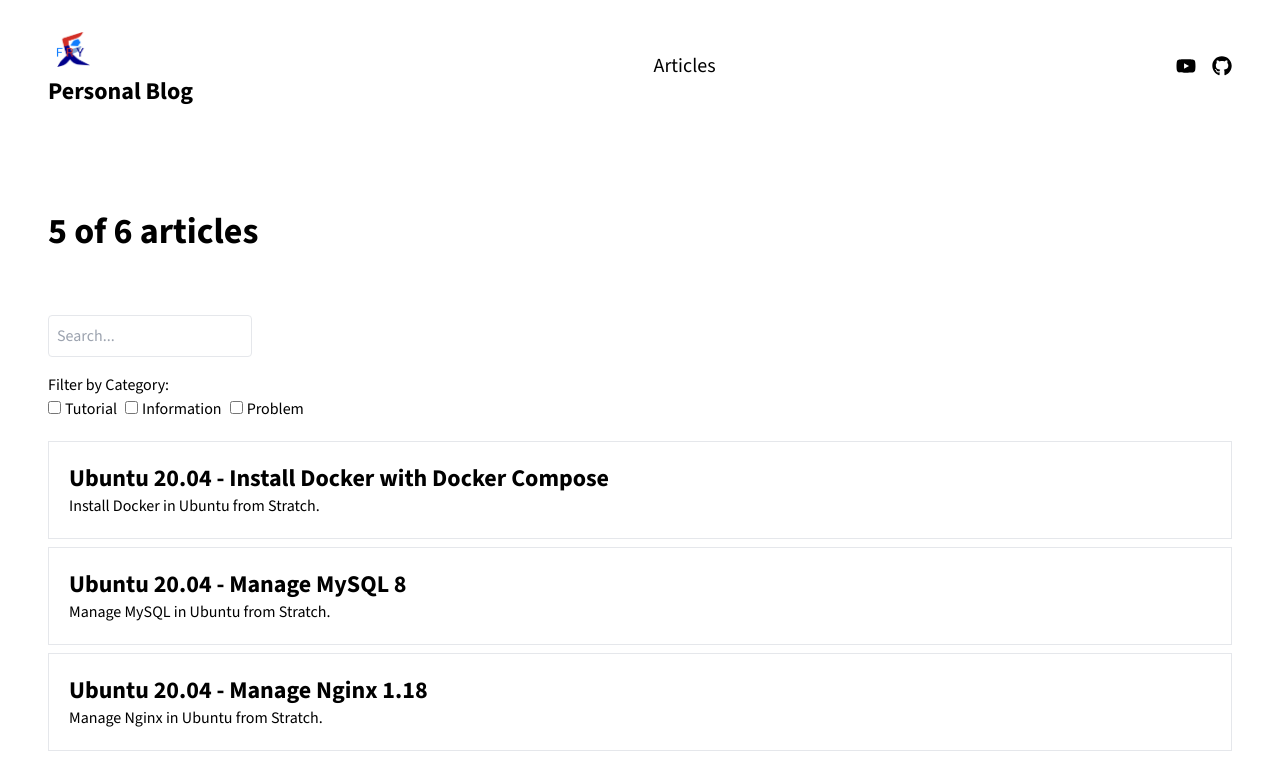
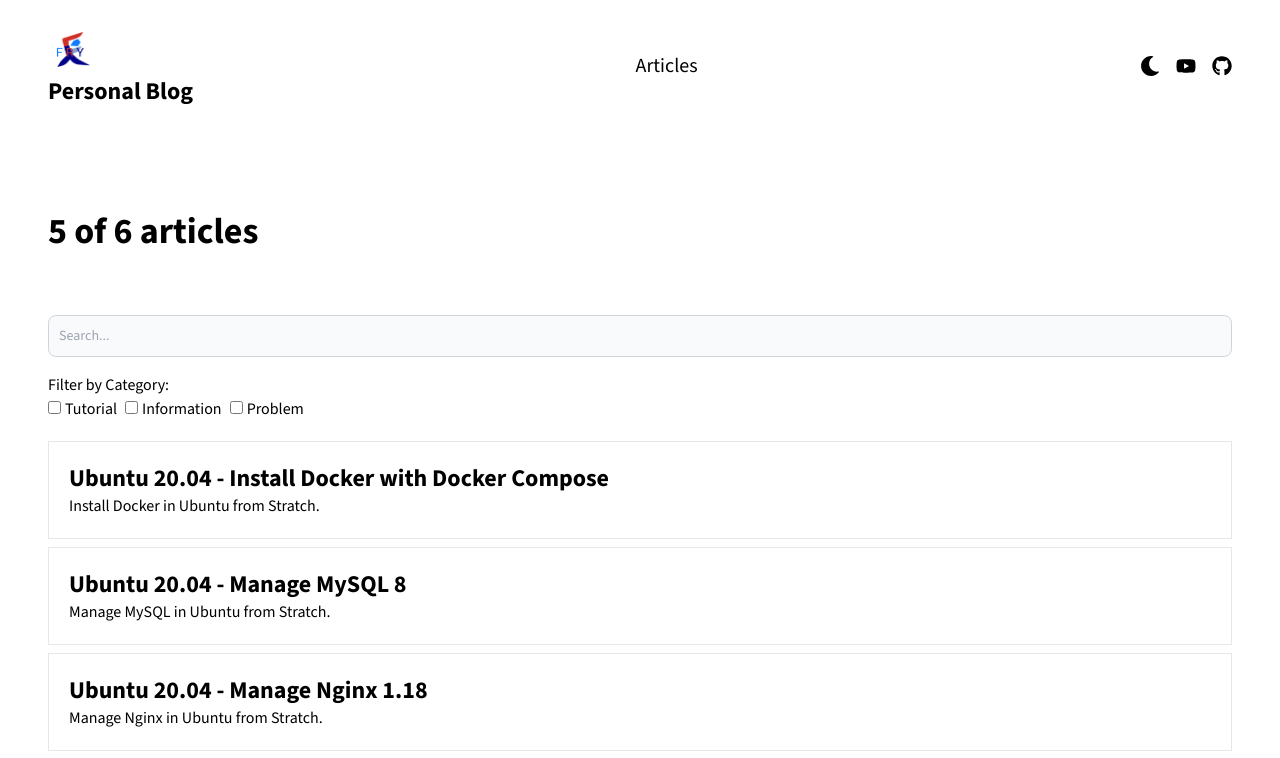
Before and after one commit to FRanggaY/personal-blog-lite, a Next.js app: page /articles in a window 1280 px wide. Shown: the top 758 px of the page. Built offline with nearby package versions, Linux system fonts and the light colour scheme.

Commit message:
update : theme toggle

```diff
--- a/src/app/(articles)/articles/[articleSlug]/page.tsx
+++ b/src/app/(articles)/articles/[articleSlug]/page.tsx
@@ -32,7 +32,7 @@ export default async function ArticlePage({ params }: { params: { articleSlug: s
       }
     })
     return (
-      <Container className="mt-10">
+      <Container className="mt-10 text-black dark:text-white bg-white dark:bg-black">
         {/* <h1>{ data.frontmatter.title }</h1> */}
         {data.content}
       </Container>
--- a/src/app/(articles)/articles/page.tsx
+++ b/src/app/(articles)/articles/page.tsx
@@ -35,7 +35,7 @@ export default async function Articles() {
   }));
 
   return (
-    <Section spacing="compact">
+    <Section spacing="compact" backgroundColor='theme'>
       <Container>
         {/* Pass articles as props to the client component */}
         <ArticlesList articles={articles} />
--- a/src/app/(home)/page.tsx
+++ b/src/app/(home)/page.tsx
@@ -29,7 +29,7 @@ export default async function Home() {
   }));
 
   return (
-    <Section spacing="compact">
+    <Section spacing="compact" backgroundColor='theme'>
       <Container>
          <ArticleListLatest articles={articles} />
       </Container>
--- a/src/app/layout.tsx
+++ b/src/app/layout.tsx
@@ -13,7 +13,7 @@ export const metadata = metaData
 export default function RootLayout({ children }: { children: React.ReactNode }) {
   return (
     <html lang="en" className={sourceSans3.className}>
-      <body>
+      <body className='dark:bg-black bg-white'>
         { children }
       </body>
     </html>
--- a/src/components/Article/ArticlesList.tsx
+++ b/src/components/Article/ArticlesList.tsx
@@ -63,7 +63,7 @@ export default function ArticlesList({ articles }: ArticlesListProps) {
         placeholder="Search..."
         value={searchTerm}
         onChange={handleSearchChange}
-        className="mb-4 p-2 border rounded"
+        className="mb-4 bg-gray-50 border border-gray-300 text-gray-900 text-sm rounded-lg focus:ring-blue-500 focus:border-blue-500 block w-full p-2.5 dark:bg-gray-700 dark:border-gray-600 dark:placeholder-gray-400 dark:text-white dark:focus:ring-blue-500 dark:focus:border-blue-500"
       />
 
       <div>
@@ -104,7 +104,7 @@ export default function ArticlesList({ articles }: ArticlesListProps) {
               key={index}
               onClick={() => setCurrentPage(index + 1)}
               disabled={currentPage === index + 1}
-              className={`px-2 py-1 ${currentPage === index + 1 ? 'bg-blue-500 text-white' : 'bg-gray-200'}`}
+              className={`px-2 py-1 ${currentPage === index + 1 ? 'bg-blue-500 text-white' : 'bg-gray-200 text-black dark:bg-gray-600 dark:text-white'}`}
             >
               {index + 1}
             </button>
--- a/src/components/Nav.tsx
+++ b/src/components/Nav.tsx
@@ -6,6 +6,7 @@ import Container from '@/components/Container';
 import { metaData } from '@/lib/metaData';
 import Image from 'next/image';
 import SocialMedia from './SocialMedia';
+import ThemeToggle from './ThemeToggle';
 
 const Nav = () => {
   return (
@@ -27,7 +28,11 @@ const Nav = () => {
           <Link href="/articles" className='text-xl'>
             Articles
           </Link>
-          <SocialMedia />
+
+          <div className='flex gap-4'>
+            <ThemeToggle />
+            <SocialMedia />
+          </div>
         </Container>
       </Section>
     </nav>
--- a/src/components/Section.tsx
+++ b/src/components/Section.tsx
@@ -15,6 +15,7 @@ const Section = ({ children, className, backgroundColor, spacing, ...rest }: Sec
         backgroundColor === 'blue' && 'text-white bg-brand-blue-medium',
         backgroundColor === 'blue-dark' && 'text-white bg-brand-blue-dark',
         backgroundColor === 'purple' && 'text-white bg-brand-purple',
+        backgroundColor === 'theme' && 'text-black dark:text-white bg-white dark:bg-black',
         className
       )}
     >
--- /dev/null
+++ b/src/components/ThemeToggle.tsx
@@ -0,0 +1,39 @@
+"use client";
+import { useEffect, useState } from 'react';
+import { FaSun, FaMoon } from 'react-icons/fa';
+
+const ThemeToggle = () => {
+  const [darkMode, setDarkMode] = useState(true);
+
+  const toggleTheme = () => {
+    const newTheme = !darkMode ? 'dark' : 'light';
+    setDarkMode(!darkMode);
+    localStorage.setItem('theme', newTheme); // Save to localStorage
+  };
+
+  useEffect(() => {
+    setDarkMode(localStorage.getItem('theme') === 'dark');
+  }, []);
+
+  useEffect(() => {
+    if (darkMode) {
+      document.documentElement.classList.add('dark');
+    } else {
+      document.documentElement.classList.remove('dark');
+    }
+  }, [darkMode]);
+
+  return (
+    <button onClick={toggleTheme}>
+      {darkMode ?
+        // 'Light'
+        <FaSun className="text-black dark:text-blue-100 dark:hover:text-white w-5 h-5" />
+        :
+        // 'Dark'
+        <FaMoon className="text-black dark:text-blue-100 dark:hover:text-white w-5 h-5" />
+      }
+    </button>
+  );
+};
+
+export default ThemeToggle;
--- a/tailwind.config.js
+++ b/tailwind.config.js
@@ -1,5 +1,6 @@
 /** @type {import('tailwindcss').Config} */
 module.exports = {
+  darkMode: 'class',
   content: [
     "./src/**/*.{js,ts,jsx,tsx,mdx}",
   ],
```
